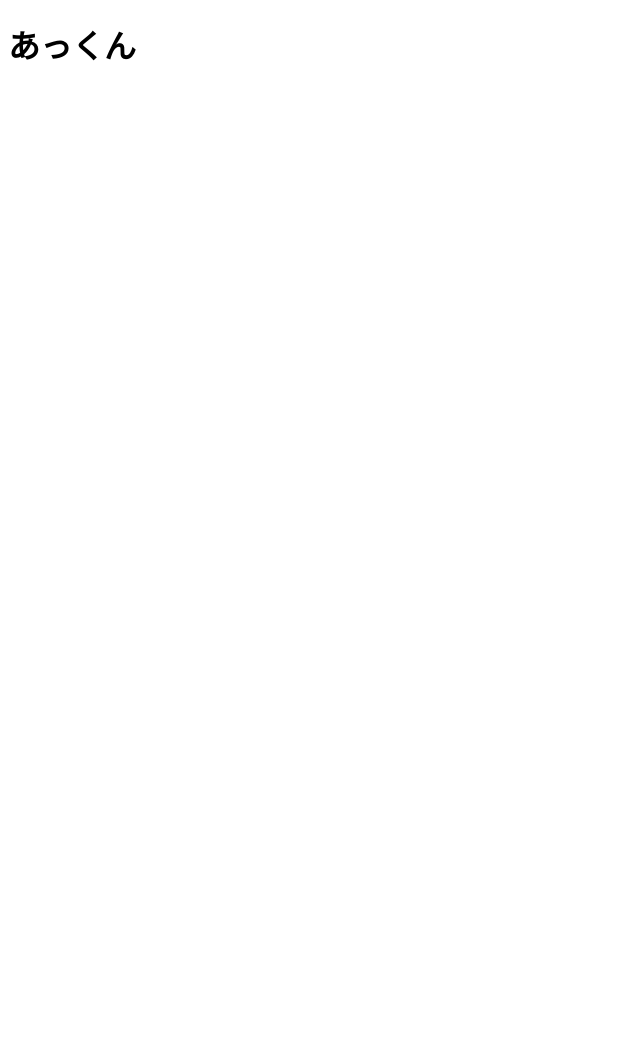
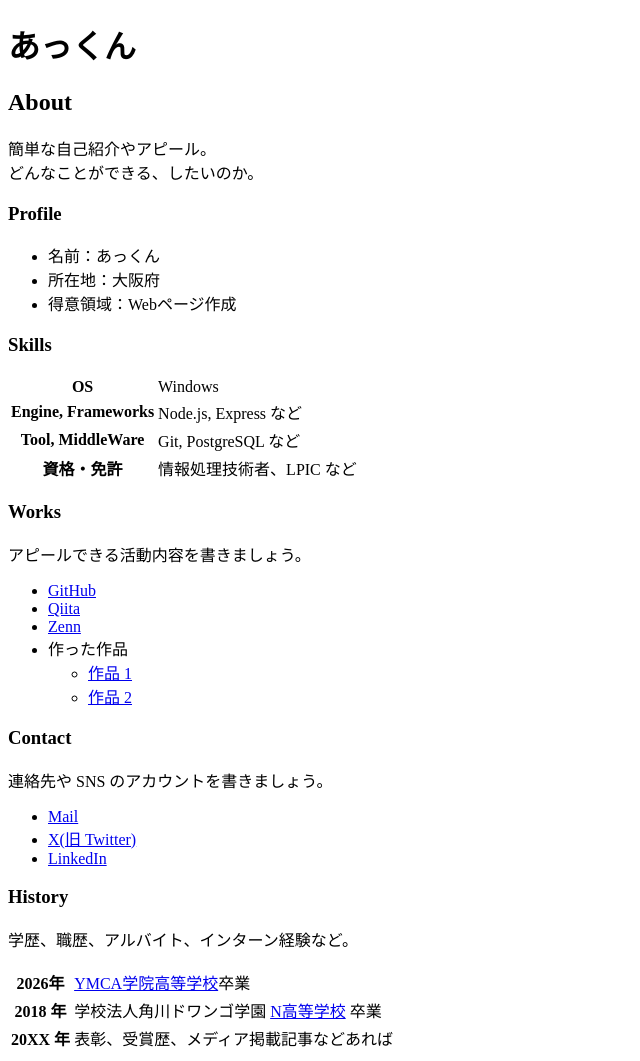
Before and after one commit to Akkun-program/Akkun-program.github.io, a plain HTML site: page index.html in a window 1280 px wide. Shown: the whole page, without its empty margins (0-640 px from the left). Before the commit the page ends 800 px from the top, so only its background shows below. Drawn offline with Linux system fonts and the light colour scheme.

Commit message:
情報の追加
Added sections for About, Profile, Skills, Works, Contact, and History to the portfolio page.

```diff
--- a/index.html
+++ b/index.html
@@ -7,5 +7,80 @@
   </head>
   <body>
     <h1>あっくん</h1>
+
+    <h2>About</h2>
+    <p>
+      簡単な自己紹介やアピール。<br>
+      どんなことができる、したいのか。
+    </p>
+
+    <h3>Profile</h3>
+    <ul>
+      <li>名前：あっくん</li>
+      <li>所在地：大阪府</li>
+      <li>得意領域：Webページ作成</li>
+    </ul>
+
+    <h3>Skills</h3>
+    <table>
+      <tr>
+        <th>OS</th>
+        <td>Windows</td>
+      </tr>
+      <tr>
+        <th>Engine, Frameworks</th>
+        <td>Node.js, Express など</td>
+      </tr>
+      <tr>
+        <th>Tool, MiddleWare</th>
+        <td>Git, PostgreSQL など</td>
+      </tr>
+      <tr>
+        <th>資格・免許</th>
+        <td>情報処理技術者、LPIC など</td>
+      </tr>
+    </table>
+
+    <h3>Works</h3>
+    <p>アピールできる活動内容を書きましょう。</p>
+    <ul>
+      <li><a href="https://github.com/">GitHub</a></li>
+      <li><a href="https://qiita.com/">Qiita</a></li>
+      <li><a href="https://zenn.dev/">Zenn</a></li>
+      <li>
+        作った作品
+        <ul>
+          <li><a href="https://example.com/">作品 1</a></li>
+          <li><a href="https://example.com/">作品 2</a></li>
+        </ul>
+      </li>
+    </ul>
+
+    <h3>Contact</h3>
+    <p>連絡先や SNS のアカウントを書きましょう。</p>
+    <ul>
+      <li><a href="mailto:name@example.com">Mail</a></li>
+      <li><a href="https://twitter.com/n_yobikou">X(旧 Twitter)</a></li>
+      <li><a href="https://www.linkedin.com/">LinkedIn</a></li>
+    </ul>
+
+    <h3>History</h3>
+    <p>学歴、職歴、アルバイト、インターン経験など。</p>
+    <table>
+      <tr>
+        <th>2026年</th>
+        <td><a href="https://dwango.co.jp/">YMCA学院高等学校</a>卒業</td>
+      </tr>
+      <tr>
+        <th>2018 年</th>
+        <td>学校法人角川ドワンゴ学園 <a href="https://nnn.ed.jp/">N高等学校</a> 卒業</td>
+      </tr>
+      <tr>
+        <th>20XX 年</th>
+        <td>表彰、受賞歴、メディア掲載記事などあれば</td>
+      </tr>
+    </table>
+
+
   </body>
 </html>
```
